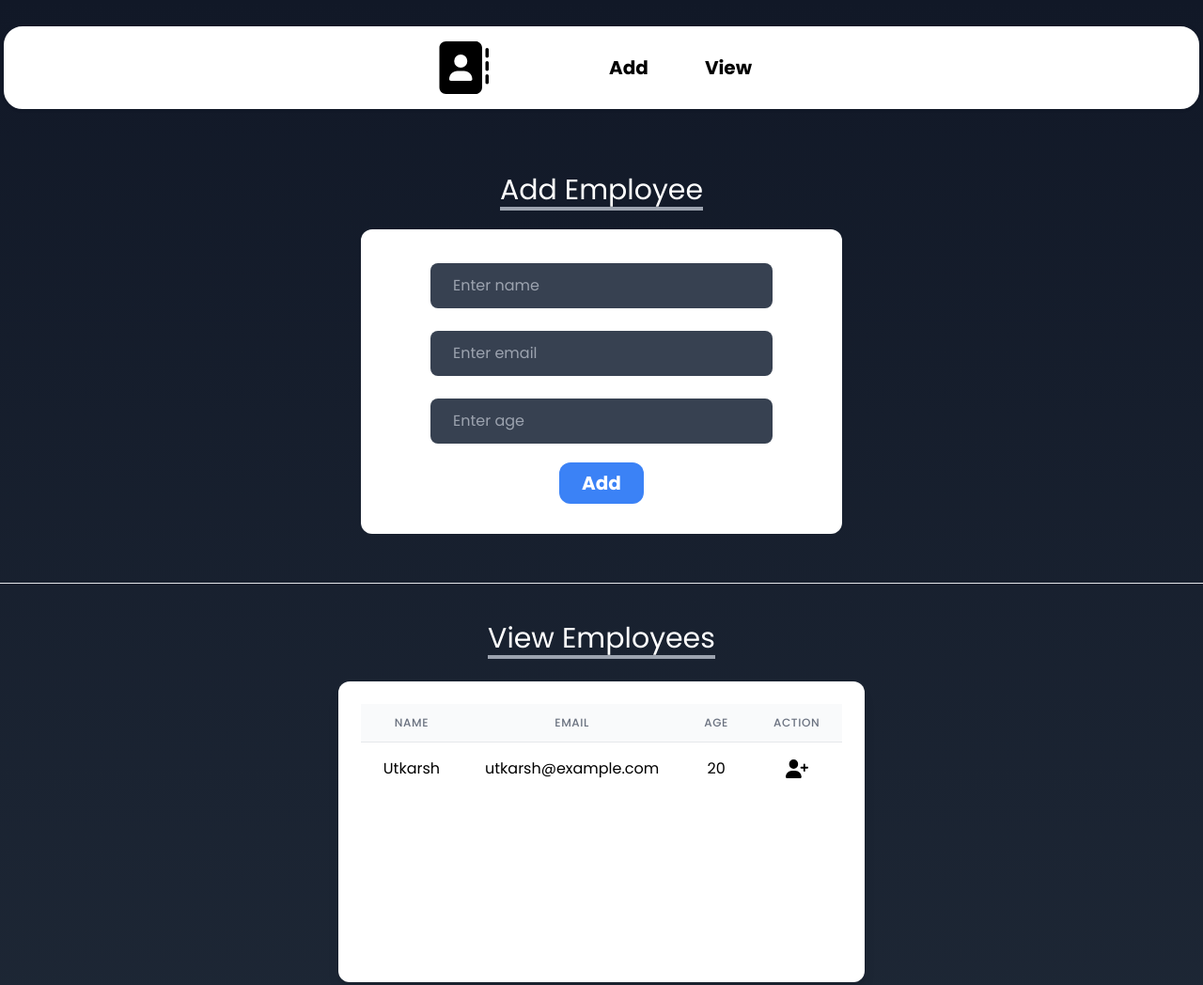
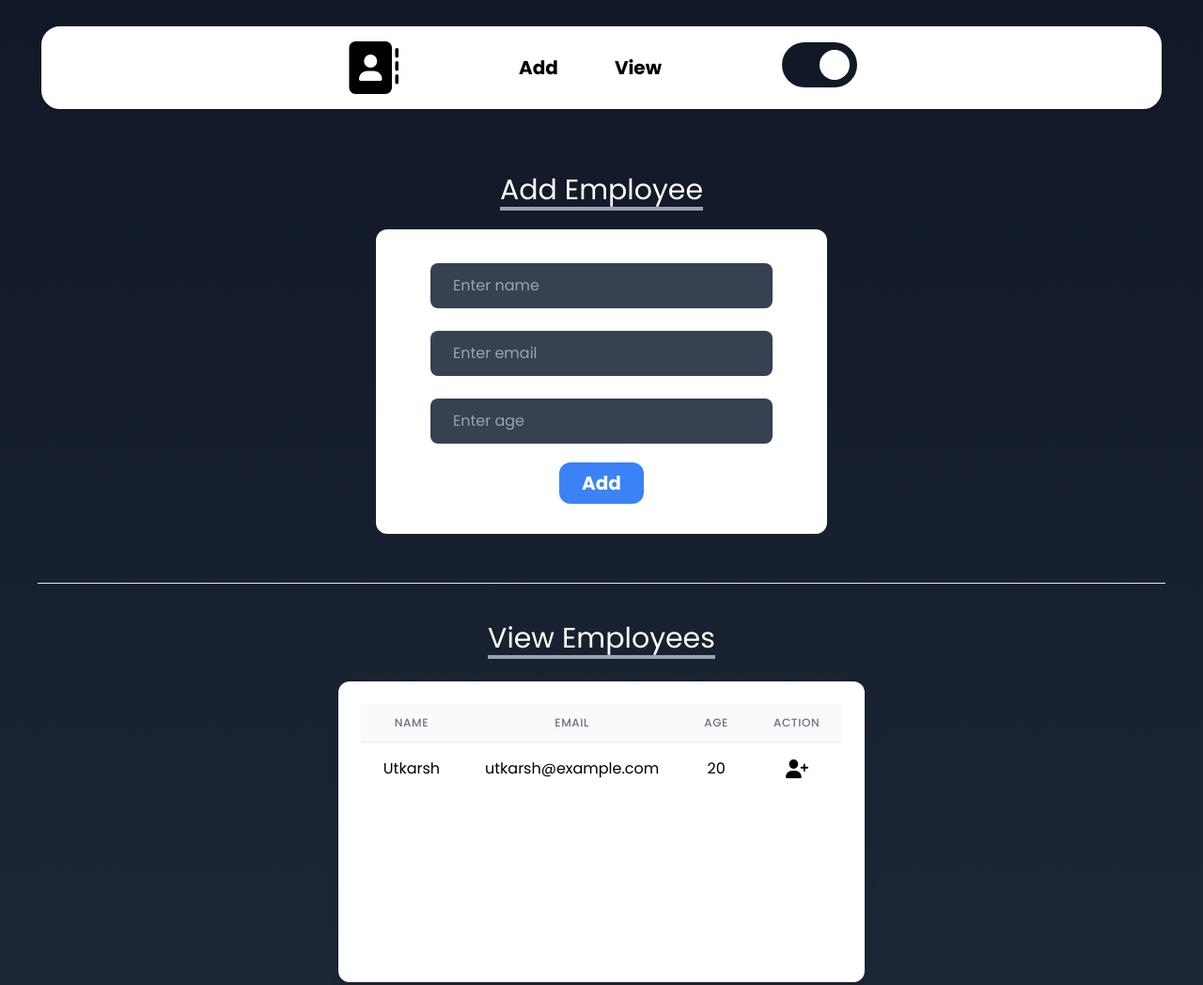
Before and after one commit to utkarsh2004git/Todo-theme-change, a website: page public/index.html in a window 1280 px wide. Shown: the top 1048 px of the page at 94% size. Drawn offline with Linux system fonts and the light colour scheme; files whose address does not match are found by name.

Commit message:
added DarkMode-LightMode toggle

```diff
--- a/public/index.html
+++ b/public/index.html
@@ -6,53 +6,19 @@
     <meta name="viewport" content="width=device-width, initial-scale=1.0">
     <title>PRODIGY_WD_01</title>
     <link rel="stylesheet" href="style.css">
+    <link rel="stylesheet" href="style2.css">
     <style>
-        /* Hide the spinner buttons in Chrome, Safari, Edge, and Opera */
         input[type=number]::-webkit-outer-spin-button,
         input[type=number]::-webkit-inner-spin-button {
             -webkit-appearance: none;
             margin: 0;
         }
+    </style>
 
-        /* Hide the spinner buttons in Firefox */
-        input[type=number] {
-            -moz-appearance: textfield;
-        }
-    </style>
-        <style>
-            .text-ellipsis {
-                white-space: nowrap;
-                overflow: hidden;
-                text-overflow: ellipsis;
-                max-width: 100%; /
-
-            }
-            @keyframes deleteAnimation {
-                0% {
-                    transform: scale(1);
-                    background-color: red;
-                }
-                50% {
-                    transform: scale(0.5);
-                    opacity: 0.5;
-                    background-color: red;
-
-                }
-                100% {
-                    background-color: red;
-                    transform: scale(0);
-                    opacity: 0;
-                }
-            }
-
-            .delete-animation {
-                animation: deleteAnimation 1s ease forwards;
-            }
-        </style>
 </head>
 
 <body>
-    <div class=" w-full py-6 bg-gradient-to-b from-gray-900 to-gray-800 sm:px-0 px-3">
+    <div class="whole-body w-full py-6  sm:px-10 px-3">
         <div class="nav  ">
             <nav
                 class="w-full bg-white  border-4 border-gray-900 px-10 py-4 rounded-3xl flex justify-around sm:justify-center sm:gap-28 items-center  ">
@@ -69,6 +35,12 @@
                             <a href="#view" class="">View</a></li>
                     </ul>
                 </div>
+                <div class="toggle-btn ">
+                    <input type="checkbox" checked class="hidden checked" id="checkbox">
+                    <label for="checkbox" class=" cursor-pointer toggle-label relative w-[3.3rem]  sm:w-[5rem] h-[2rem] sm:h-[3rem] inline-block  rounded-3xl sm:rounded-[10rem]">
+                        <span class="toggle-ball absolute w-6 h-6 sm:w-8 sm:h-8 rounded-full  inline-block sm:top-2 sm:left-2 top-1 left-1"></span>
+                    </label>
+                </div>
             </nav>
         </div>
 
@@ -76,11 +48,11 @@
         <div class="Add mt-8  py-8 sm:w-full " id="add">
             <div>
                 <div>
-                    <h2 class="text-white text-3xl border-b-4 border-gray-400 w-fit mx-auto ">Add Employee</h2>
+                    <h2 class=" heading text-3xl border-b-4  w-fit mx-auto ">Add Employee</h2>
                 </div>
 
                 <div class="sm:w-2/5 mx-auto ">
-                    <div class="mx-auto bg-white p-3 my-5 rounded-xl flex flex-col justify-center items-center py-6 ">
+                    <div class="mx-auto bgs p-3 my-5 rounded-xl flex flex-col justify-center items-center py-6 ">
                         <form class="flex flex-col" action="" autocomplete="off">
                             <input type="text"
                                 placeholder="Enter name"
@@ -120,11 +92,11 @@
 
 
 
-    <div id="view" class="sm:w-3/5 mx-auto mt-10  ">
+    <div id="view" class=" sm:w-3/5 mx-auto mt-10  ">
         <div>
-            <h2 class="text-white text-3xl border-b-4 border-gray-400 w-fit mx-auto my-6 ">View Employees</h2>
+            <h2 class="text-white heading text-3xl border-b-4 border-gray-400 w-fit mx-auto my-6 ">View Employees</h2>
         </div>
-        <div class="bg-white p-2 w-fit mx-auto sm:p-6 rounded-xl shadow-lg h-80 overflow-y-auto">
+        <div class="bgs  p-2 w-fit mx-auto sm:p-6 rounded-xl shadow-lg h-80 overflow-y-auto">
             <table class="min-w-full divide-y divide-gray-200">
                 <thead class="bg-gray-50">
                     <tr class="text-center">
@@ -201,6 +173,7 @@
     </div>
 
     <script src="./script.js"></script>
+    <script src="./script2.js"></script>
 </body>
 
 </html>
--- /dev/null
+++ b/public/script2.js
@@ -0,0 +1,63 @@
+document.addEventListener('DOMContentLoaded', (event) => {
+    const checkbox = document.getElementById('checkbox');
+    const exampleDiv = document.querySelector('.whole-body');
+    const toggleLabel = document.querySelector('.toggle-label');
+    const toggleBall = document.querySelector('.toggle-ball');
+    const heading = document.querySelectorAll('.heading');
+    const bgs=document.querySelectorAll(".bgs")
+
+
+    const setBackgroundColor = (isChecked) => {
+        exampleDiv.classList.remove('bg-gradient-to-b', 'from-gray-900', 'to-gray-800', 'from-gray-300', 'to-gray-200');
+        toggleLabel.classList.remove('bg-gray-900', 'bg-gray-400')
+        toggleBall.classList.remove('bg-white','bg-gray-900')
+        heading.forEach(h=>{
+            h.classList.remove('border-gray-400','text-white','border-gray-900','text-black')
+            if (isChecked) {
+                h.classList.add('border-gray-400','text-white')
+            }
+            else{
+                h.classList.add('border-gray-900','text-black')
+            }
+        })
+        bgs.forEach(b=>{
+            b.classList.remove('bg-white','bg-gray-200','text-white','text-black')
+            if (isChecked) {
+                b.classList.add('bg-white')
+            }
+            else{
+                b.classList.add('bg-gray-200')
+            }
+        })
+
+
+        //dark
+        if (isChecked) {
+
+            toggleLabel.classList.add('bg-gray-900')
+            toggleBall.classList.add('bg-white')
+            exampleDiv.classList.add('bg-gradient-to-b', 'from-gray-900', 'to-gray-800');
+        }
+
+        //light
+
+        else {
+
+            toggleBall.classList.add('bg-gray-900')
+            toggleLabel.classList.add('bg-gray-400')
+            exampleDiv.classList.add('bg-gradient-to-b', 'from-gray-300', 'to-gray-200');
+        }
+    };
+
+    // Add event listener for change event
+    checkbox.addEventListener('change', (event) => {
+        const isChecked = event.target.checked;
+        console.log('Checkbox is checked:', isChecked);
+        setBackgroundColor(isChecked);
+    });
+
+    // Set the initial state of the background color
+    const initialCheckedState = checkbox.checked;
+    console.log('Initial checkbox state:', initialCheckedState);
+    setBackgroundColor(initialCheckedState);
+});
--- a/public/style2.css
+++ b/public/style2.css
@@ -0,0 +1,49 @@
+:root{
+    --bg-main:#ECF2FF;
+    --bg-primary:#18122B;
+}
+.text-ellipsis {
+    white-space: nowrap;
+    overflow: hidden;
+    text-overflow: ellipsis;
+    max-width: 100%; /
+
+}
+@keyframes deleteAnimation {
+    0% {
+        transform: scale(1);
+        background-color: red;
+    }
+    50% {
+        transform: scale(0.5);
+        opacity: 0.5;
+        background-color: red;
+
+    }
+    100% {
+        background-color: red;
+        transform: scale(0);
+        opacity: 0;
+    }
+}
+
+.delete-animation {
+    animation: deleteAnimation 1s ease forwards;
+}
+
+
+#checkbox:checked + .toggle-label .toggle-ball{
+    transform: translateX(2rem);
+}
+
+@media (min-width: 320px) and (max-width: 639px) {
+    #checkbox:checked + .toggle-label .toggle-ball{
+
+        transform: translateX(1.3rem);
+    }
+  }
+
+.toggle-ball{
+    transition: all .2s linear;
+
+}
--- a/tailwind.config.js
+++ b/tailwind.config.js
@@ -2,7 +2,10 @@
 module.exports = {
   content: ["./public/**/*.{html,js}"],
   theme: {
-    extend: {},
+    extend: {
+      backgroundColor: ['checked'],
+      translate: ['checked'],
+    },
   },
   plugins: [],
 }
```
Also changed, not shown: public/style.css.
